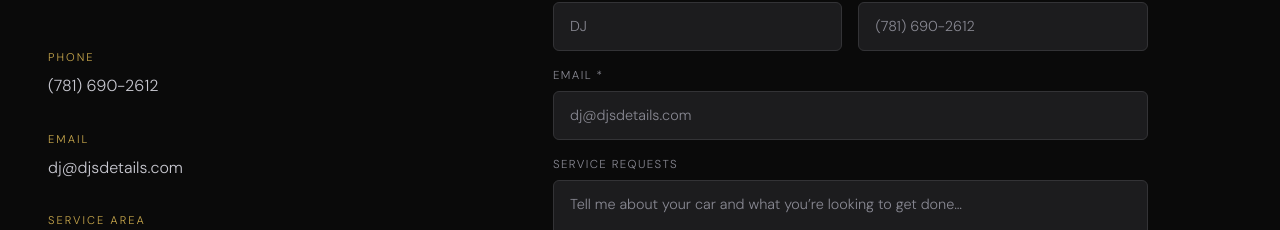
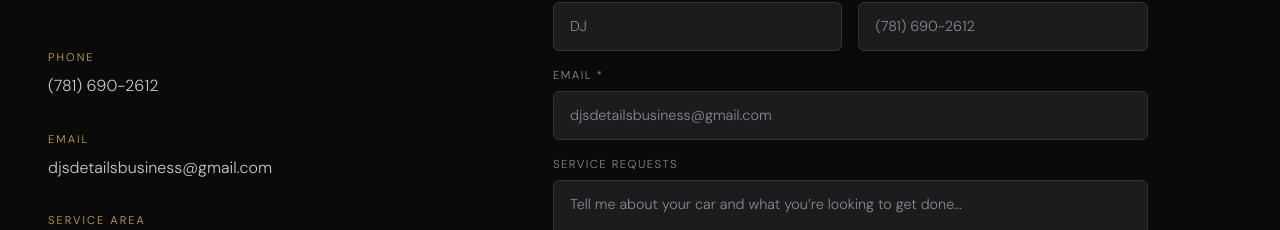
Before and after one commit to DylanWuPan/djsdetails.com, a Next.js app: page / in a window 1280 px wide. Shown: the part 3658-3888 px from the top of the page. Built offline with nearby package versions, Linux system fonts and the light colour scheme.

Commit message:
change email

```diff
--- a/app/page.tsx
+++ b/app/page.tsx
@@ -777,7 +777,9 @@ export default function Home() {
             </div>
             <div className="contact-detail">
               <span className="contact-detail-label">Email</span>
-              <div className="contact-detail-value">dj@djsdetails.com</div>
+              <div className="contact-detail-value">
+                djsdetailsbusiness@gmail.com
+              </div>
             </div>
             <div className="contact-detail">
               <span className="contact-detail-label">Service Area</span>
@@ -861,7 +863,7 @@ export default function Home() {
                     name="email"
                     type="email"
                     className="form-control"
-                    placeholder="dj@djsdetails.com"
+                    placeholder="djsdetailsbusiness@gmail.com"
                     value={form.email}
                     onChange={handleChange}
                     required
```
